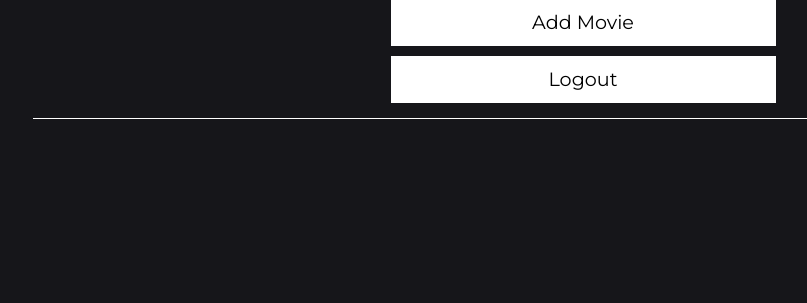
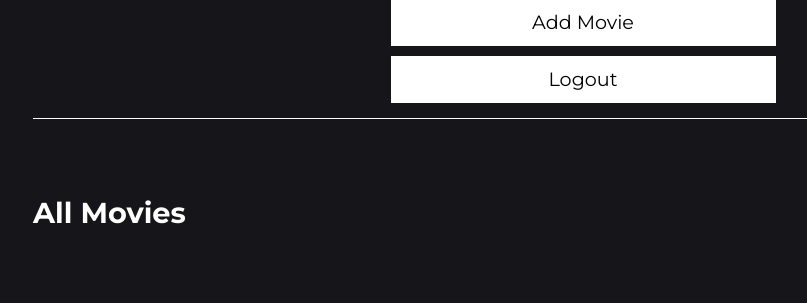
Before and after one commit to khency-h/bliss, a Node server app: page /movies in a window 1280 px wide. Shown: the part 182-485 px from the top of the page, without its empty margins (57-864 px from the left). Run offline with Node 20, Linux system fonts and the light colour scheme; the visitor is signed in with stand-in values (Sample User, id 1); data that the repository does not hold is empty; some libraries are stand-ins or nearby versions.

Commit message:
wip: Adds heading to page

```diff
--- a/views/index.ejs
+++ b/views/index.ejs
@@ -19,6 +19,7 @@
 
     <div class="movie-list">
         <div class="container">
+            <h2>All Movies</h2>
             <ul>
                 <% movies.forEach(movie => { %>
                     <div class="movie-card">
```
